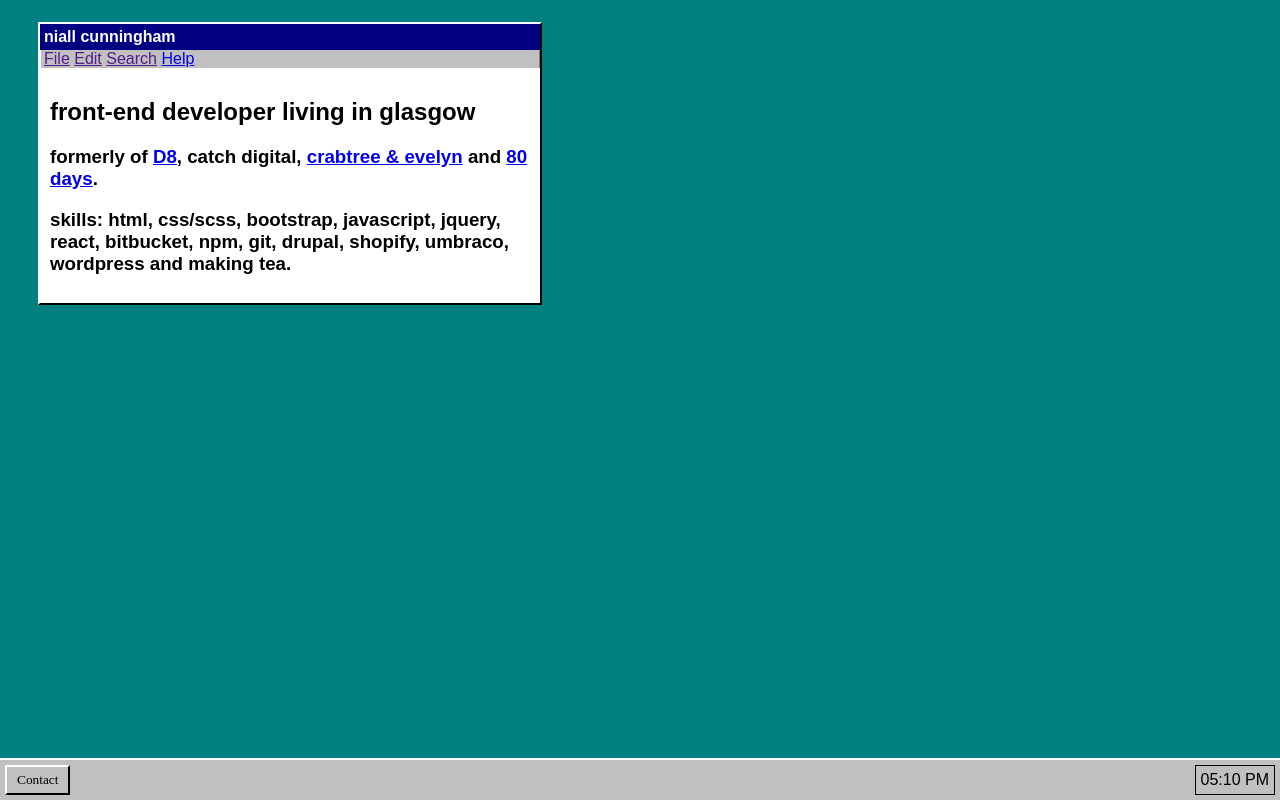
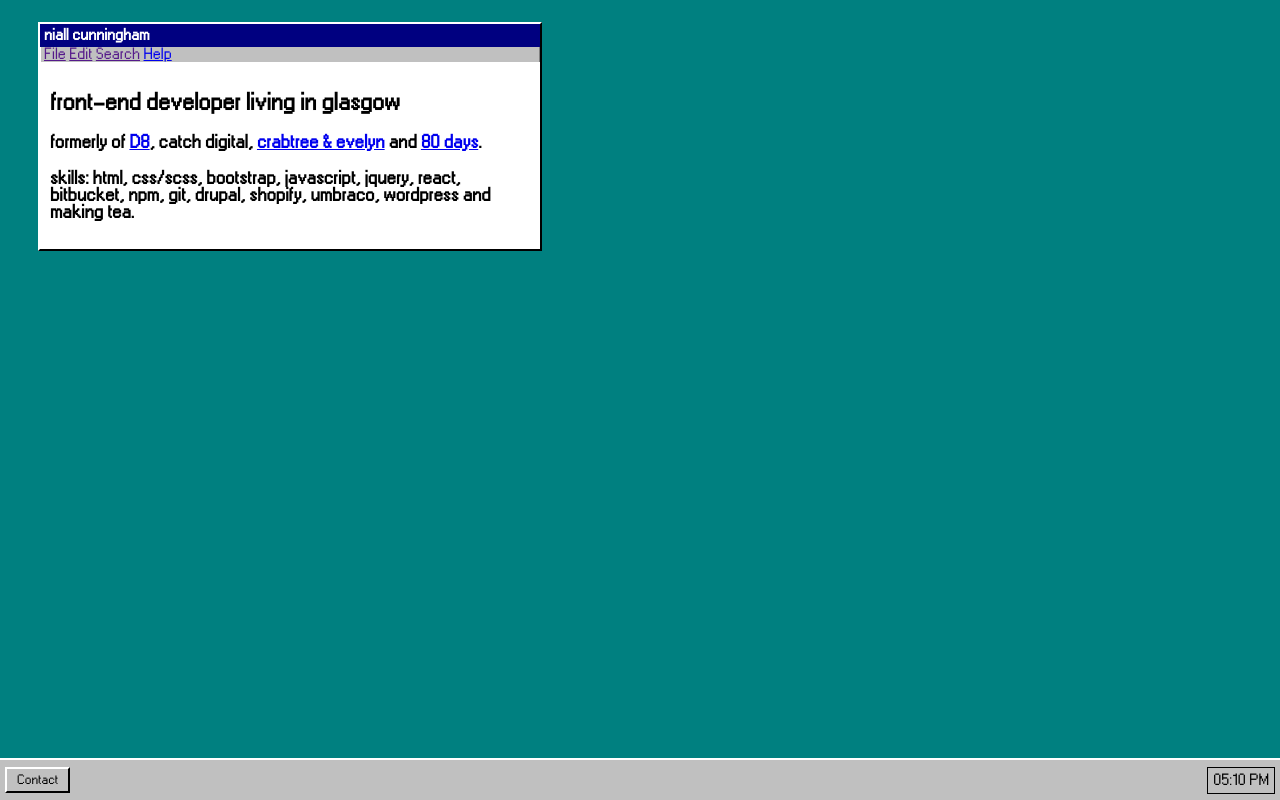
Before and after one commit to niallcnnghm/my-site, a plain HTML site: page index.html in a window 1280 px wide. Drawn offline with Linux system fonts and the light colour scheme; the site is published under a folder, as on GitHub Pages, so addresses that start at the root find nothing.

Commit message:
changed font relative path

```diff
--- a/index.css
+++ b/index.css
@@ -1,7 +1,7 @@
 @font-face {
-    font-family: W95;
-    src: url(/fonts/w95f.woff);
-    src: url(/fonts/w95f.woff2);
+    font-family: "W95";
+    src: url("./fonts/w95f.woff2") format("woff2"),
+         url("./fonts/w95f.woff") format("woff");
 }
 
 body {
```
